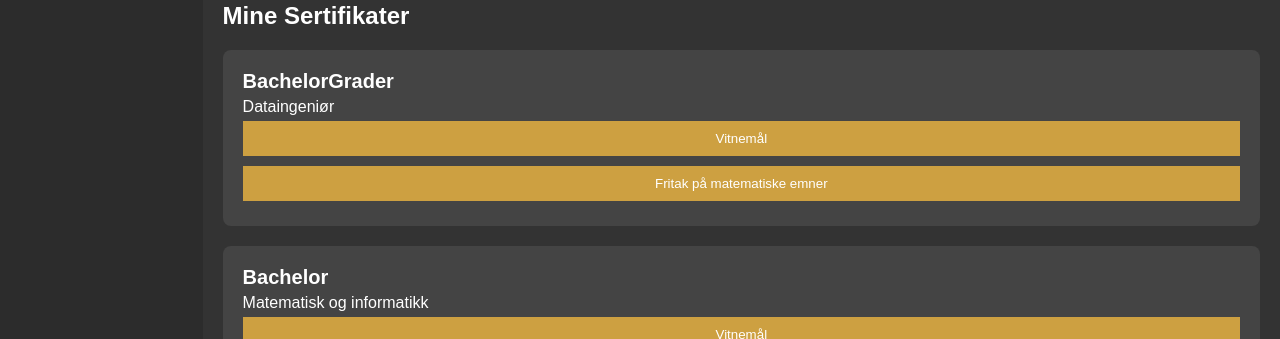
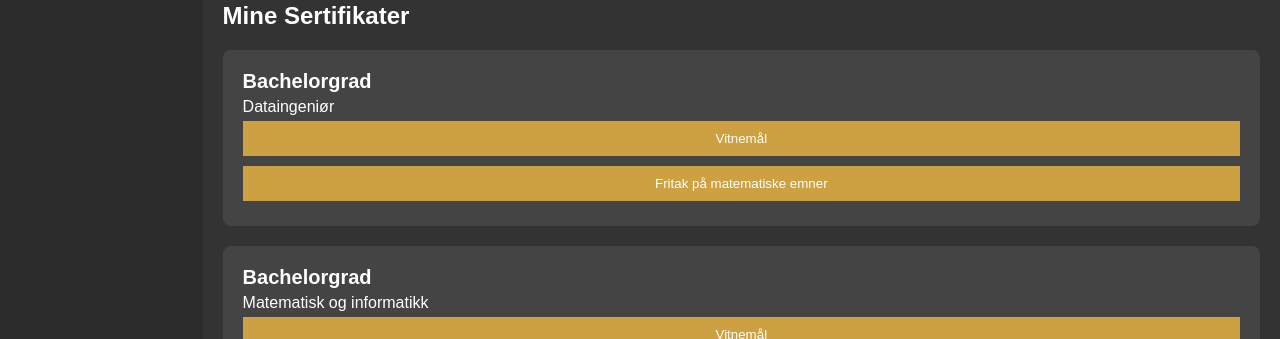
Before and after one commit to ShathaAmer89/Portfolio_shatha_amer, a plain HTML site: page index.html in a window 1280 px wide. Shown: the part 446-785 px from the top of the page. Drawn offline with Linux system fonts and the light colour scheme.

Commit message:
Update index.html

```diff
--- a/index.html
+++ b/index.html
@@ -62,7 +62,7 @@
             <h1>Mine Sertifikater</h1>
             <div class="certifications">
                 <div class="certification">
-                    <h2>BachelorGrader</h2>
+                    <h2>Bachelorgrad</h2>
                     <p>Dataingeniør</p>
                     <button class="secondary-button"><a href="Vitnemål i ingeniør.pdf"
                             download="Vitnemål i ingeniør.pdf">Vitnemål</a></button>
@@ -70,7 +70,7 @@
                                         matematiske emner</a></button>
                 </div>
                 <div class="certification">
-                    <h2>Bachelor</h2>
+                    <h2>Bachelorgrad</h2>
                     <p>Matematisk og informatikk</p>
                     <button class="secondary-button"><a href="matematikkOgInformatikkVitnemål.pdf"
                             download="matematikkOgInformatikkVitnemål.pdf">Vitnemål</a></button>
```
